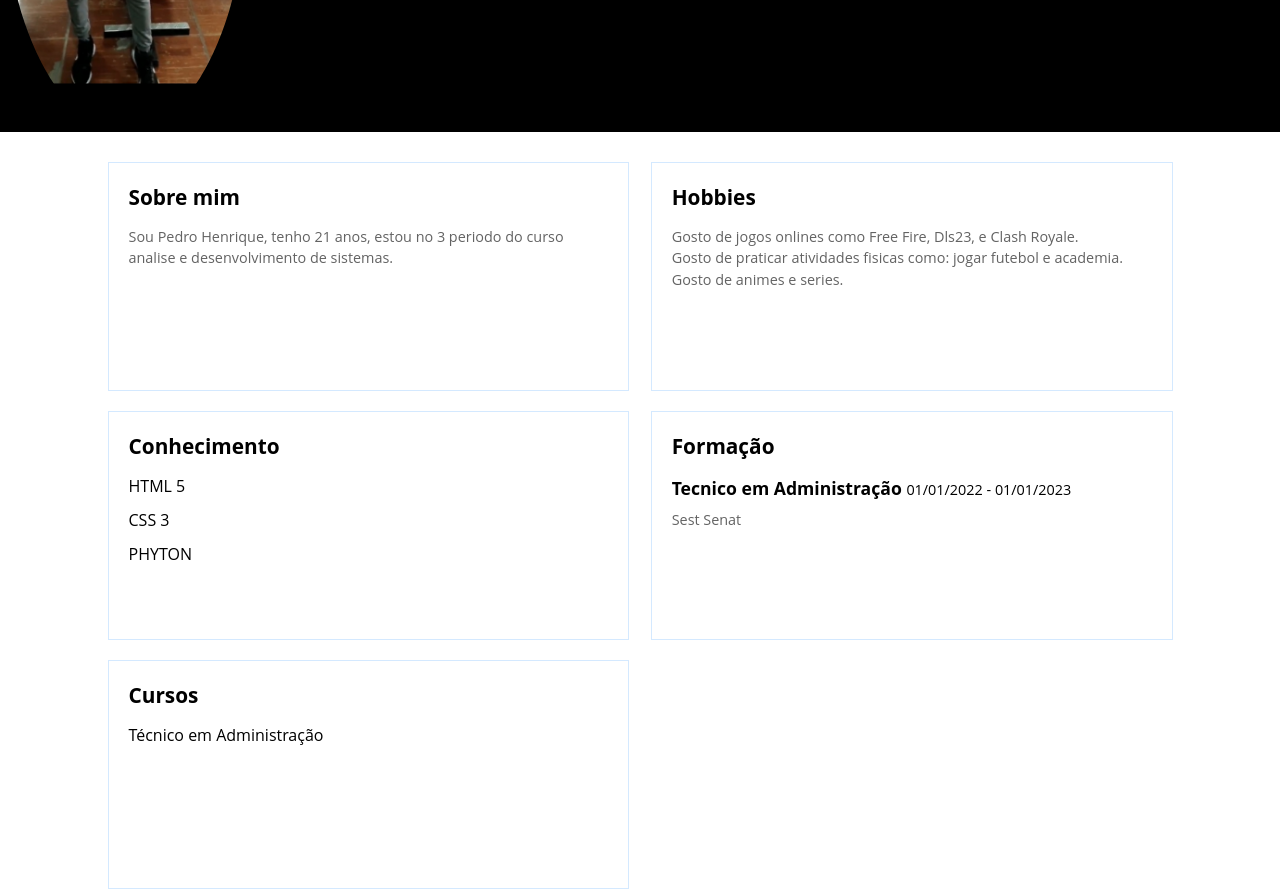
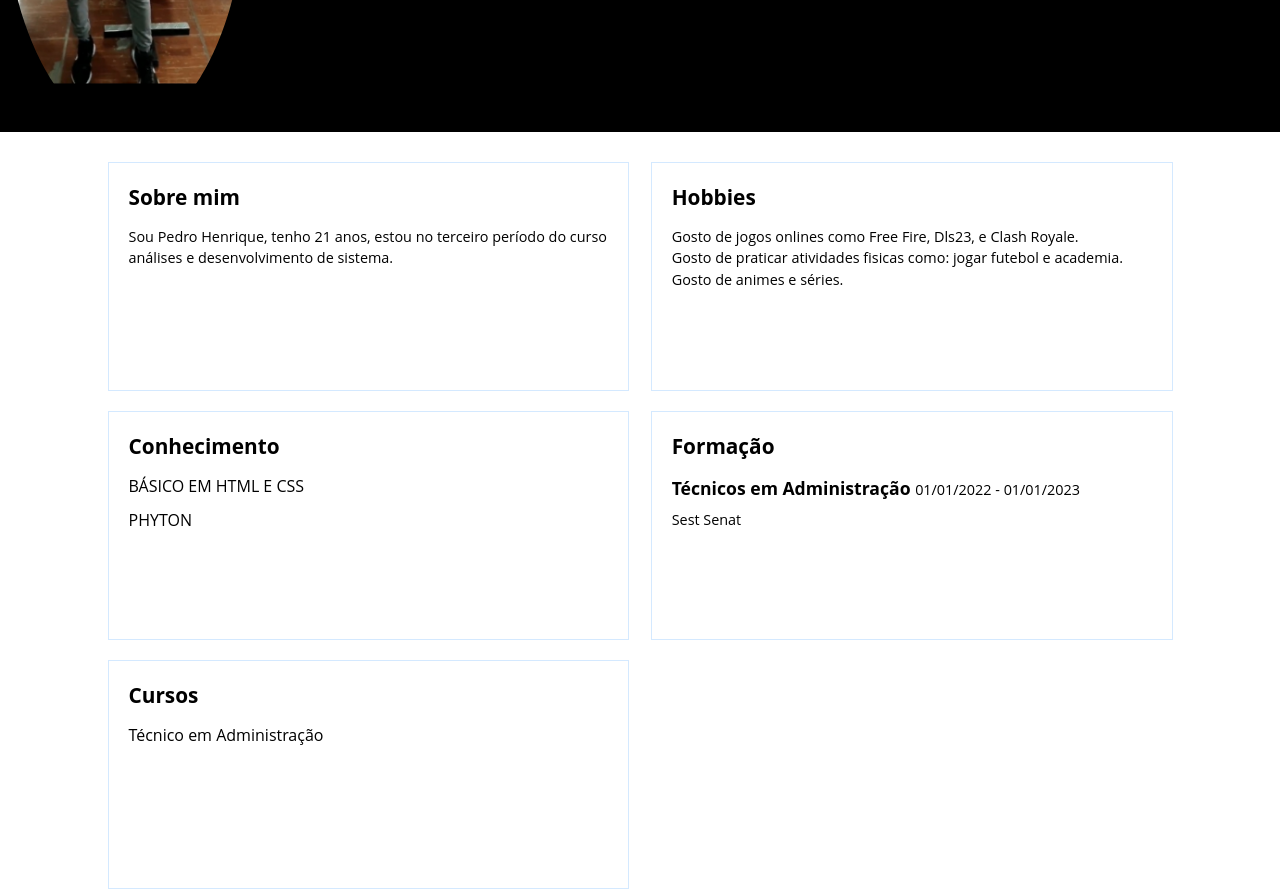
Before and after one commit to PEDROHCA18/portfolio, a plain HTML site: page index.html in a window 1280 px wide. Shown: the part 440-1332 px from the top of the page. Drawn offline with Linux system fonts and the light colour scheme.

Commit message:
Mais coração

```diff
--- a/index.html
+++ b/index.html
@@ -11,9 +11,6 @@
     </head>
     <body>
 
-
-
-
             <!-- CABEÇALHO -->
             <header>
 
@@ -21,18 +18,14 @@
 
                         <!-- CONTAINER FOTO DE PERFÍL -->
                         <div class="coluna coluna-esquerda">
-                            <figure>
+
                                 <img src="pedro.jpg" alt="Pedro Henrique">
-                                <figcaption class="hidden">Pedro Henrique da Costa Alves</figcaption>
-                            </figure>
                         </div>
 
                         <!-- INFORMAÇÕES PESSOAIS -->
                         <div class="coluna coluna-direita">
-
                             <h1>Pedro Henrique da Costa Alves</h1>
                             <p>Cursando ADS</p>
-
                             <ul>
                                 <li>
                                     <a href="pehenpiedro@gmail.com">pehenpiedro@gmail.com/a>
@@ -44,17 +37,13 @@
                                     <a href="#">Picos - PI</a>
                                 </li>
                             </ul>
-
                         </div>
                     </div>
                 </div>
-
             </header>
 
-            <main>
-
+            <main
                 <div class="container">
-
                     <div class="linha">
 
                         <!-- CONTEÚDO LADO ESQUERDO -->
@@ -63,7 +52,7 @@
                             <section>
                                 <span class="topo-direita"></span>
                                 <h2>Sobre mim</h2>
-                                <p>Sou Pedro Henrique, tenho 21 anos, estou no 3 periodo do curso analise e desenvolvimento de sistemas.</p>
+                                <p>Sou Pedro Henrique, tenho 21 anos, estou no terceiro período do curso análises e desenvolvimento de sistema.</p>
                                 <span class="baixo-esquerda"></span>
 
                             </section>
@@ -71,9 +60,9 @@
                             <section>
                                 <h2>Conhecimento</h2>
                                 <ul>
-                                    <li>HTML 5</li>
-                                    <li>CSS 3</li>
-                                    <li>PHYTON</li>
+                                    <li>BÁSICO EM HTML E CSS</li>
+                                    <li>PHYTON</li
+
                                 </ul>
                             </section>
 
@@ -98,7 +87,7 @@
                                     Gosto de praticar atividades fisicas como: jogar futebol e academia.
                                 </p>
                                 <p>
-                                    Gosto de animes e series.
+                                    Gosto de animes e séries.
                                 </p>
                             </section>
 
@@ -106,7 +95,7 @@
                                 <h2>Formação</h2>
                                 <ul>
                                     <li>
-                                        <h3>Tecnico em Administração <strong>01/01/2022 - 01/01/2023</strong></h3>
+                                        <h3>Técnicos em Administração <strong>01/01/2022 - 01/01/2023</strong></h3>
                                         <p>Sest Senat</p>
                                     </li>
 
--- a/style.css
+++ b/style.css
@@ -120,7 +120,7 @@ main .coluna section h2{
 }
 main .coluna section p{
     font-size: 0.9rem;
-    color: var(--corTextPrimaria);
+    color: var(--corTextoTerciaria);
     line-height: 1.5;
 }
 
```
